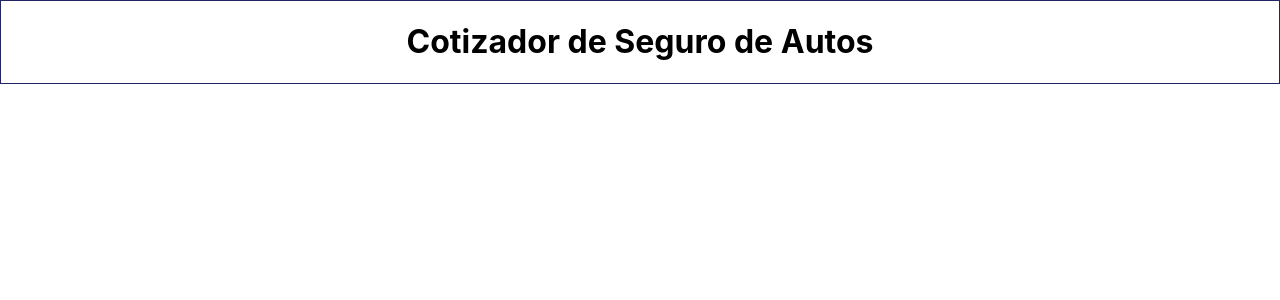
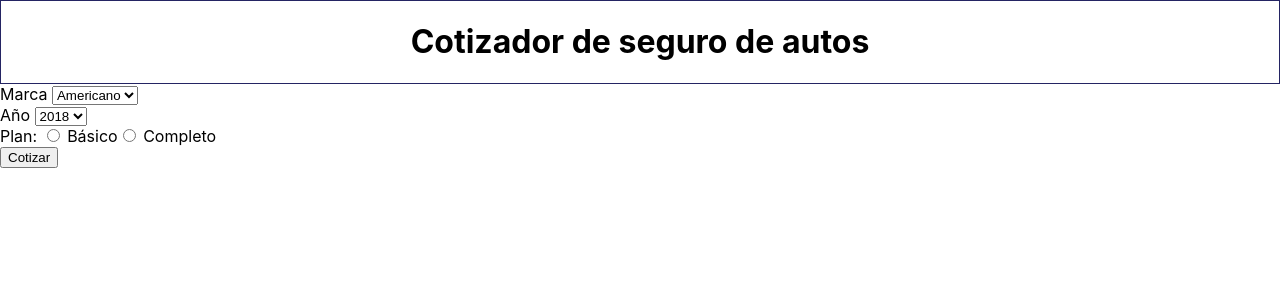
Before and after one commit to AlejandraCP/cotizador-react, a React (Create React App) app: page / in a window 1280 px wide. Shown: the top 300 px of the page. Built offline with nearby package versions, Linux system fonts and the light colour scheme.

Commit message:
add component formulario

```diff
--- a/src/components/App.js
+++ b/src/components/App.js
@@ -1,11 +1,13 @@
 import React, { Component } from 'react';
 import Header from './Header';
+import Formulario from './Formulario';
 
 class App extends Component {
   render() {
     return (
       <div className="App">
-        <Header/>
+        <Header titulo='Cotizador de seguro de autos'/>
+        <Formulario/>
       </div>
     );
   }
--- /dev/null
+++ b/src/components/Formulario.js
@@ -0,0 +1,44 @@
+import React, { Component } from "react";
+
+class Formulario extends Component {
+  render() {
+    return (
+      <form className="cotizar-auto">
+        <div className="campo">
+          <label> Marca </label>
+          <select name="marca">
+            <option value="americano"> Americano </option>
+            <option value="europeo"> Europeo </option>
+            <option value="asiatico"> Asiatico </option>
+          </select>
+        </div>
+        <div className="campo">
+          <label> Año </label>
+          <select name="year">
+            <option value="2018"> 2018 </option>
+            <option value="2017"> 2017 </option>
+            <option value="2016"> 2016 </option>
+            <option value="2015"> 2015 </option>
+            <option value="2014"> 2014 </option>
+            <option value="2013"> 2013 </option>
+            <option value="2012"> 2012 </option>
+            <option value="2011"> 2011 </option>
+            <option value="2010"> 2010 </option>
+            <option value="2009"> 2009 </option>
+            <option value="2008"> 2008 </option>
+          </select>
+        </div>
+        <div className="campo">
+          <label> Plan: </label>
+          <input type="radio" name="plan" value="basico" /> Básico
+          <input type="radio" name="plan" value="completo" /> Completo
+        </div>
+        <button type="submit" className="boton">
+          Cotizar
+        </button>
+      </form>
+    );
+  }
+}
+
+export default Formulario;
--- a/src/components/Header.js
+++ b/src/components/Header.js
@@ -4,7 +4,7 @@
   return (
     <header className='container-header'>
       <h1>
-        Cotizador de Seguro de Autos
+        {props.titulo}
       </h1>
     </header>
   )
```
